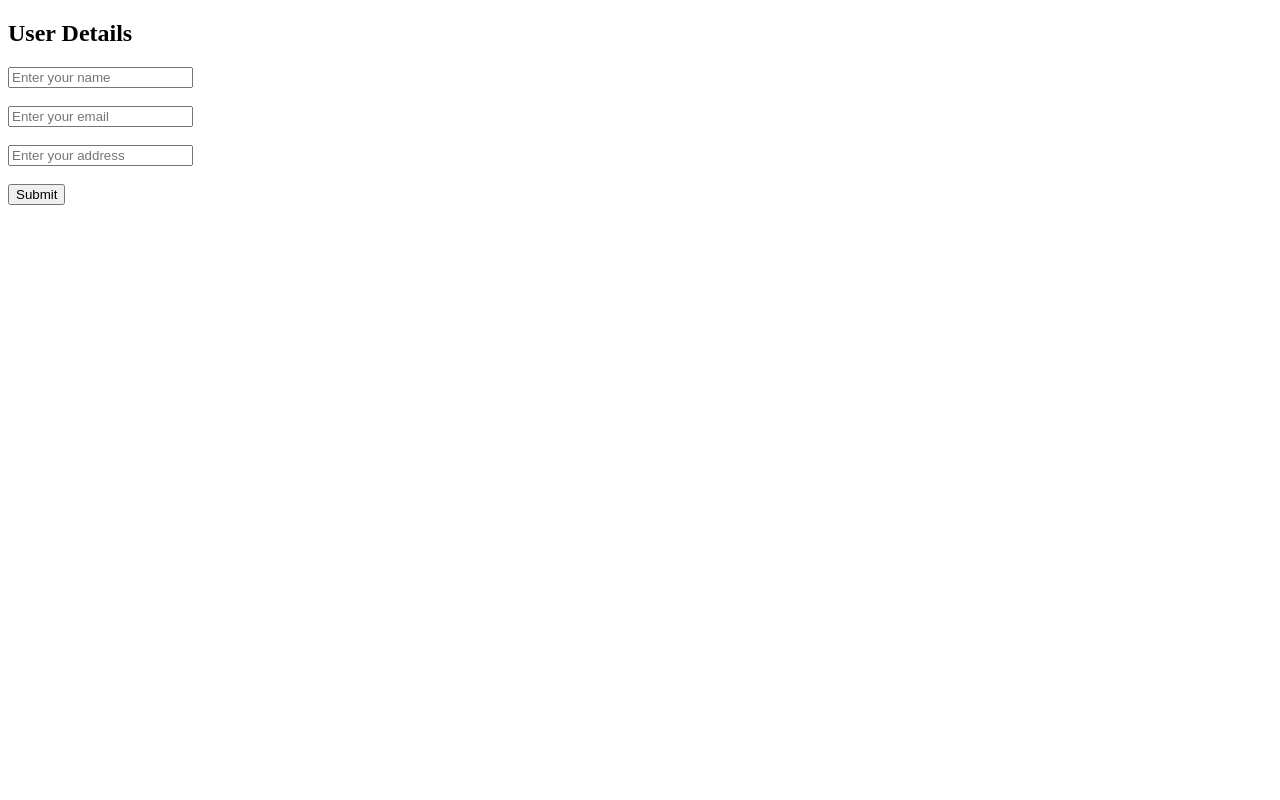
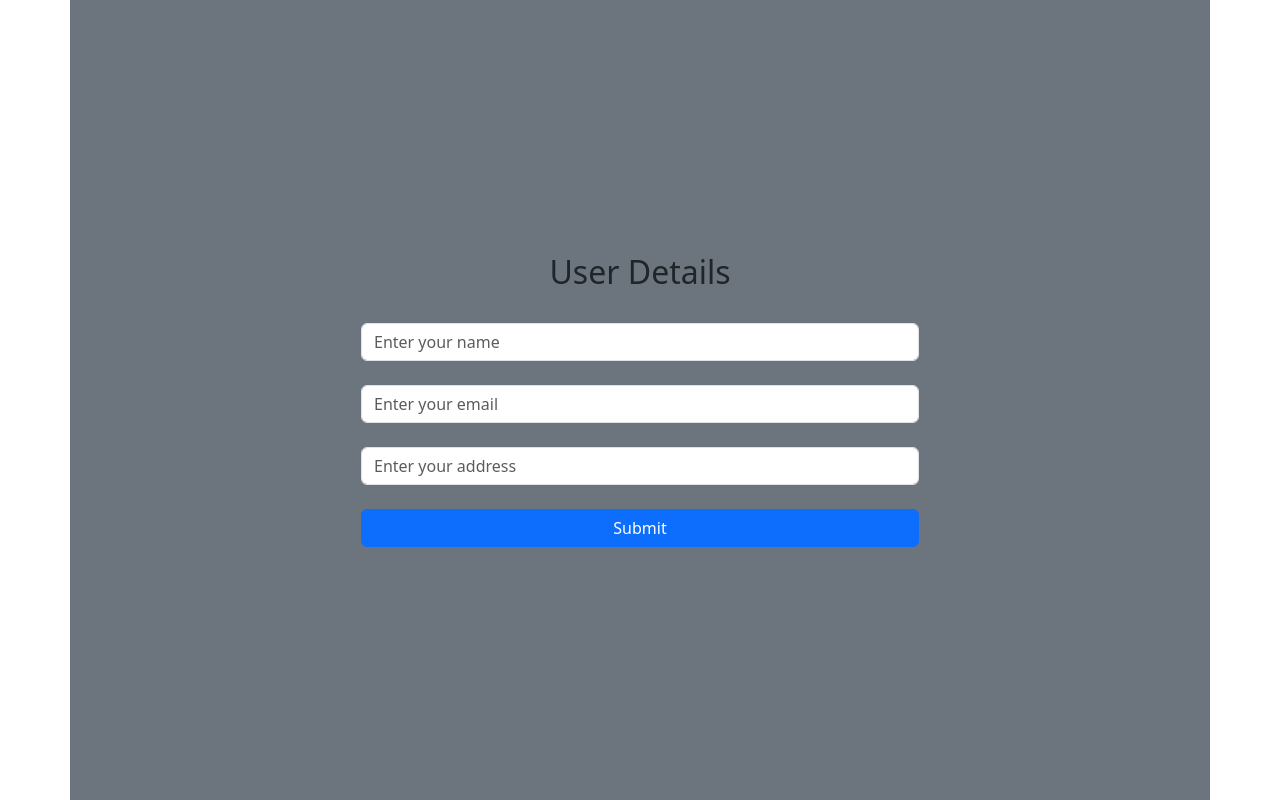
Before and after one commit to Pebhashi-Tharushika/angular-18-practice, an Angular app in the folder td-forms/: page / in a window 1280 px wide. Built offline with nearby package versions, Linux system fonts and the light colour scheme.

Commit message:
customize traditional form using Bootstrap

```diff
--- a/td-forms/angular.json
+++ b/td-forms/angular.json
@@ -27,9 +27,12 @@
               }
             ],
             "styles": [
-              "src/styles.css"
+              "src/styles.css",
+              "node_modules/bootstrap/dist/css/bootstrap.min.css"
             ],
-            "scripts": []
+            "scripts": [
+              "node_modules/bootstrap/dist/js/bootstrap.bundle.min.js"
+            ]
           },
           "configurations": {
             "production": {
--- a/td-forms/package.json
+++ b/td-forms/package.json
@@ -18,6 +18,7 @@
     "@angular/platform-browser": "^18.2.0",
     "@angular/platform-browser-dynamic": "^18.2.0",
     "@angular/router": "^18.2.0",
+    "bootstrap": "^5.3.5",
     "rxjs": "~7.8.0",
     "tslib": "^2.3.0",
     "zone.js": "~0.14.10"
--- a/td-forms/src/app/app.component.html
+++ b/td-forms/src/app/app.component.html
@@ -1,16 +1,15 @@
 <!-- Traditional way to create Forms -->
 
-<h2>User Details</h2>
+<div class="container d-flex flex-column align-items-center justify-content-center vh-100 bg-secondary">
+  <h2>User Details</h2>
 
-<form (submit)="onSubmit($event)">
-  <input type="text" placeholder="Enter your name" name="name">
+  <form class="w-50 mt-4" (submit)="onSubmit($event)">
+    <input type="text" class="form-control mb-4" placeholder="Enter your name" name="name">
 
-  <br><br>
-  <input type="text" placeholder="Enter your email" name="email">
+    <input type="text" class="form-control mb-4" placeholder="Enter your email" name="email">
 
-  <br><br>
-  <input type="text" placeholder="Enter your address" name="address">
+    <input type="text" class="form-control mb-4" placeholder="Enter your address" name="address">
 
-  <br><br>
-  <button>Submit</button>
-</form>
+    <button class="btn btn-primary w-100">Submit</button>
+  </form>
+</div>
```
Also changed, not shown: 1 other file (tests, documents, lock files or other folders).
